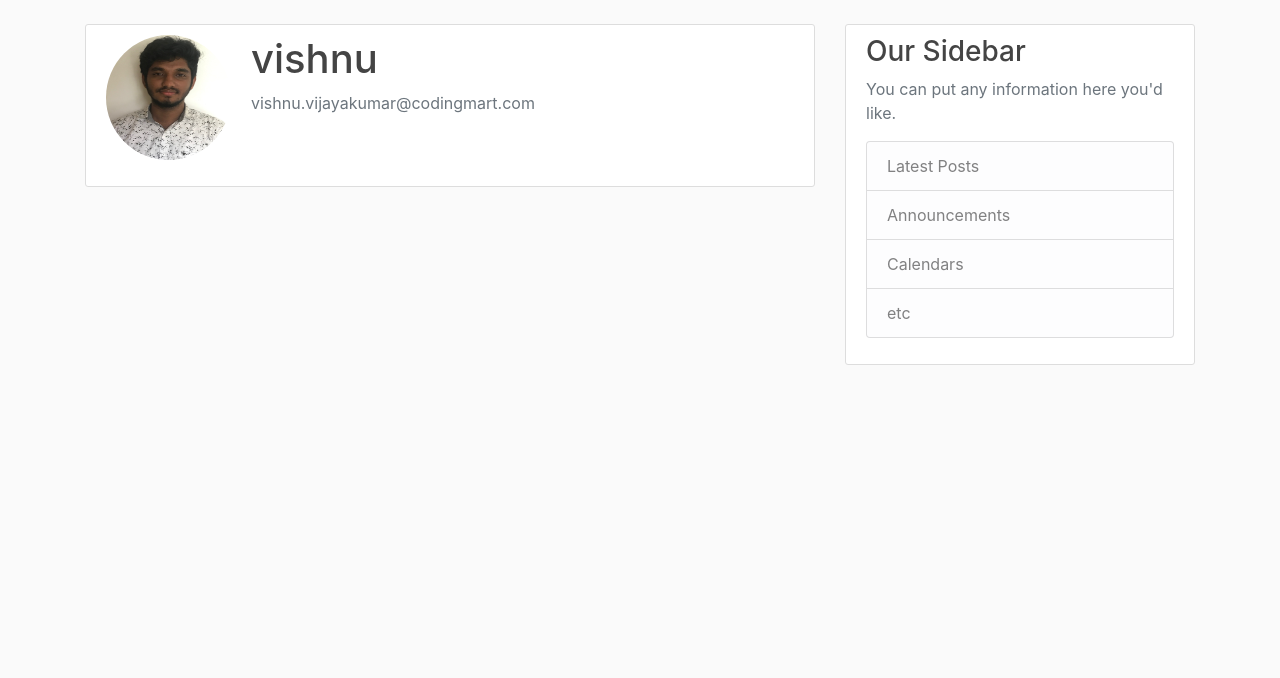
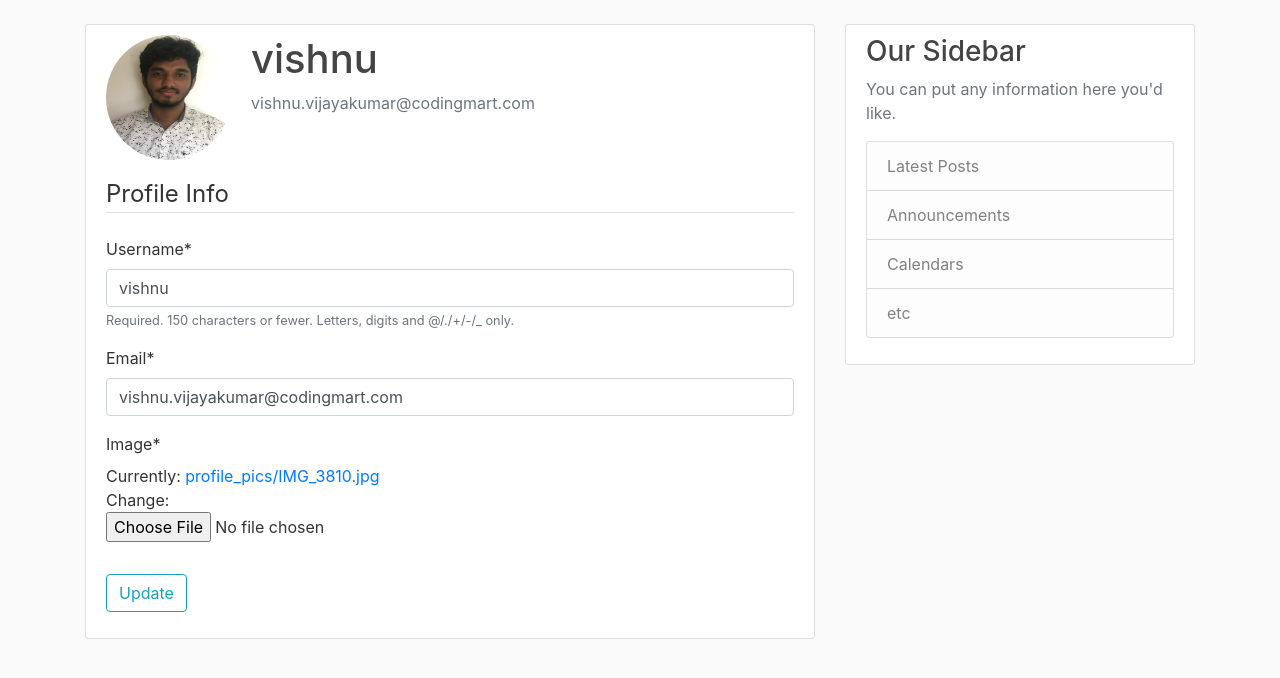
Before and after one commit to visshnu-78/django-blog, a Django app: page /profile/ in a window 1280 px wide. Shown: the part 56-734 px from the top of the page. Run offline with Django 3.2, Linux system fonts and the light colour scheme; a user stored in the database is signed in; data comes from the database, SQL or seed files in the repository; some libraries are stand-ins or nearby versions.

Commit message:
update user profile

```diff
--- a/blog/templates/blog/home.html
+++ b/blog/templates/blog/home.html
@@ -2,6 +2,7 @@
 {% block content %}
     {% for post in posts %}
         <article class="media content-section">
+            <img class="rounded-circle article-image" src="{{ post.author.profile.image.url }}" height="100px" width="100px" />
             <div class="media-body">
                 <div class="article-metadata">
                     <a class="mr-2" href="#">{{ post.author }}</a>
--- a/users/forms.py
+++ b/users/forms.py
@@ -1,6 +1,7 @@
 from django import forms
 from django.contrib.auth.models import User
 from django.contrib.auth.forms import UserCreationForm
+from .models import Profile
 
 class UserRegisterForm(UserCreationForm):
     email = forms.EmailField()
@@ -8,3 +9,15 @@ class UserRegisterForm(UserCreationForm):
     class Meta:
         model = User
         fields = ['username', 'email', 'password1', 'password2']
+
+class UserUpdateForm(forms.ModelForm):
+    email = forms.EmailField()
+
+    class Meta:
+        model = User
+        fields = ['username', 'email']
+
+class ProfileUpdateForm(forms.ModelForm):
+    class Meta:
+        model = Profile
+        fields = ['image']
--- a/users/models.py
+++ b/users/models.py
@@ -1,5 +1,6 @@
 from django.db import models
 from django.contrib.auth.models import User
+from PIL import Image
 
 class Profile(models.Model):
     user = models.OneToOneField(User, on_delete=models.CASCADE)
@@ -7,3 +8,12 @@ class Profile(models.Model):
 
     def __str__(self):
         return f'{self.user.username} Profile'
+
+    def save(self):
+        super().save()
+        img = Image.open(self.image.path)
+
+        if img.height > 300 or img.width > 300:
+            output_size = (300, 300)
+            img.thumbnail(output_size)
+            img.save(self.image.path)
--- a/users/templates/users/profile.html
+++ b/users/templates/users/profile.html
@@ -9,6 +9,16 @@
             <p class="text-secondary">{{ user.email }}</p>
             </div>
         </div>
-  <!-- FORM HERE -->
+        <form method="POST" enctype="multipart/form-data">
+            {% csrf_token %}
+            <fieldset class="form-group">
+                <legend class="border-bottom mb-4">Profile Info</legend>
+                {{ u_form|crispy }}
+                {{ p_form|crispy }}
+            </fieldset>
+            <div class="form-group">
+                <button class="btn btn-outline-info" type="submit">Update</button>
+            </div>
+        </form>
     </div>
 {% endblock content %}
--- a/users/views.py
+++ b/users/views.py
@@ -1,6 +1,6 @@
 from django.shortcuts import render, redirect
 from django.contrib import messages
-from .forms import UserRegisterForm
+from .forms import UserRegisterForm, UserUpdateForm, ProfileUpdateForm
 from django.contrib.auth.decorators import login_required
 
 
@@ -18,4 +18,20 @@ def register(request):
 
 @login_required
 def profile(request):
-    return render(request, 'users/profile.html')
+    if request.method == 'POST':
+        u_form = UserUpdateForm(request.POST, instance=request.user)
+        p_form = ProfileUpdateForm(request.POST, request.FILES, instance = request.user.profile)
+        if u_form.is_valid() and p_form.isvalid():
+            u_form.save()
+            p_form.save()
+            messages.success(request, f'Your account has been updated!')
+            return redirect('profile')
+    else:
+        u_form = UserUpdateForm(instance=request.user)
+        p_form = ProfileUpdateForm(instance = request.user.profile)
+
+    context = {
+        'u_form': u_form,
+        'p_form': p_form
+    }
+    return render(request, 'users/profile.html', context)
```
